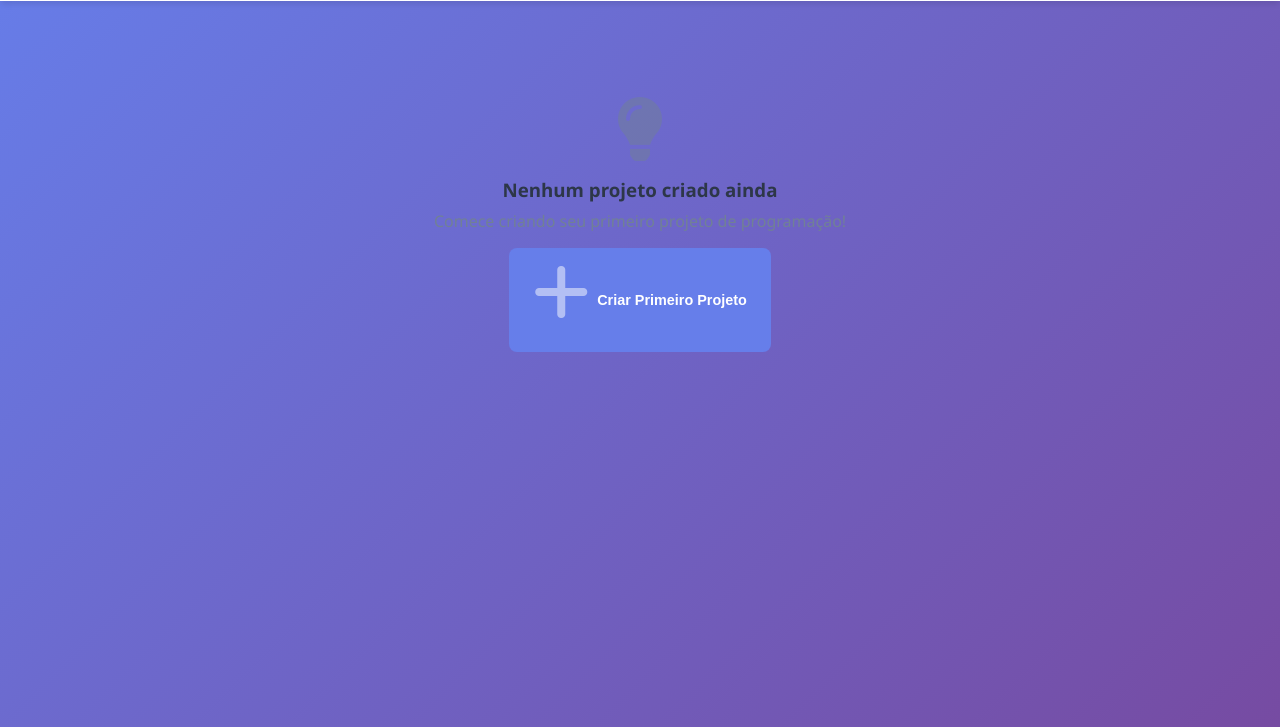
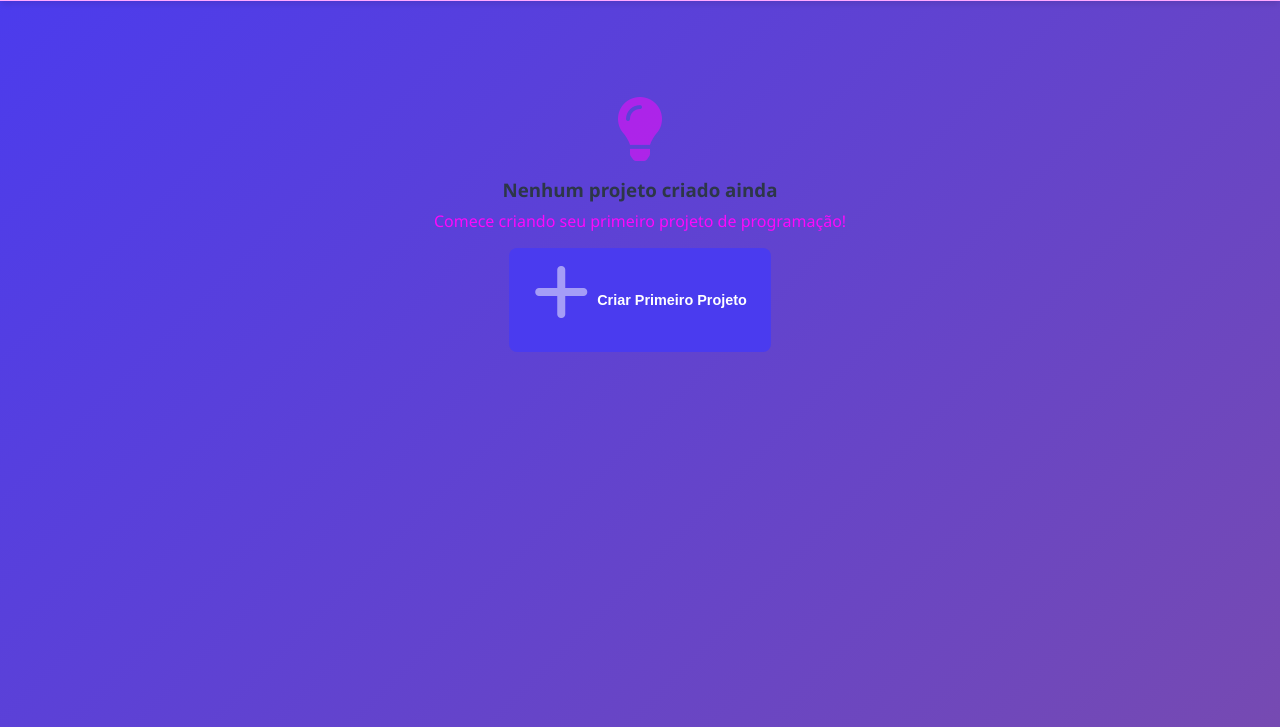
Before and after one commit to Claudine222z/ideas-manager, a plain HTML site: page index.html in a window 1280 px wide. Shown: the part 73-800 px from the top of the page. Drawn offline with nearby package versions, Linux system fonts and the light colour scheme.

Commit message:
Ideas Manager PWA

```diff
--- a/css/styles.css
+++ b/css/styles.css
@@ -1,14 +1,14 @@
 :root {
-    --primary-color: #667eea;
-    --primary-dark: #5a6fd8;
-    --secondary-color: #764ba2;
+    --primary-color: #4a3bef;
+    --primary-dark: #4a3bef;
+    --secondary-color: #764ab2;
     --success-color: #48bb78;
     --danger-color: #f56565;
     --warning-color: #ed8936;
     --bg-color: #f7fafc;
-    --card-bg: #ffffff;
+    --card-bg: #ffaaff;
     --text-primary: #2d3748;
-    --text-secondary: #718096;
+    --text-secondary: #fd09fc;
     --border-color: #e2e8f0;
     --shadow: 0 4px 6px -1px rgba(0, 0, 0, 0.1);
     --shadow-lg: 0 10px 15px -3px rgba(0, 0, 0, 0.1);
```
